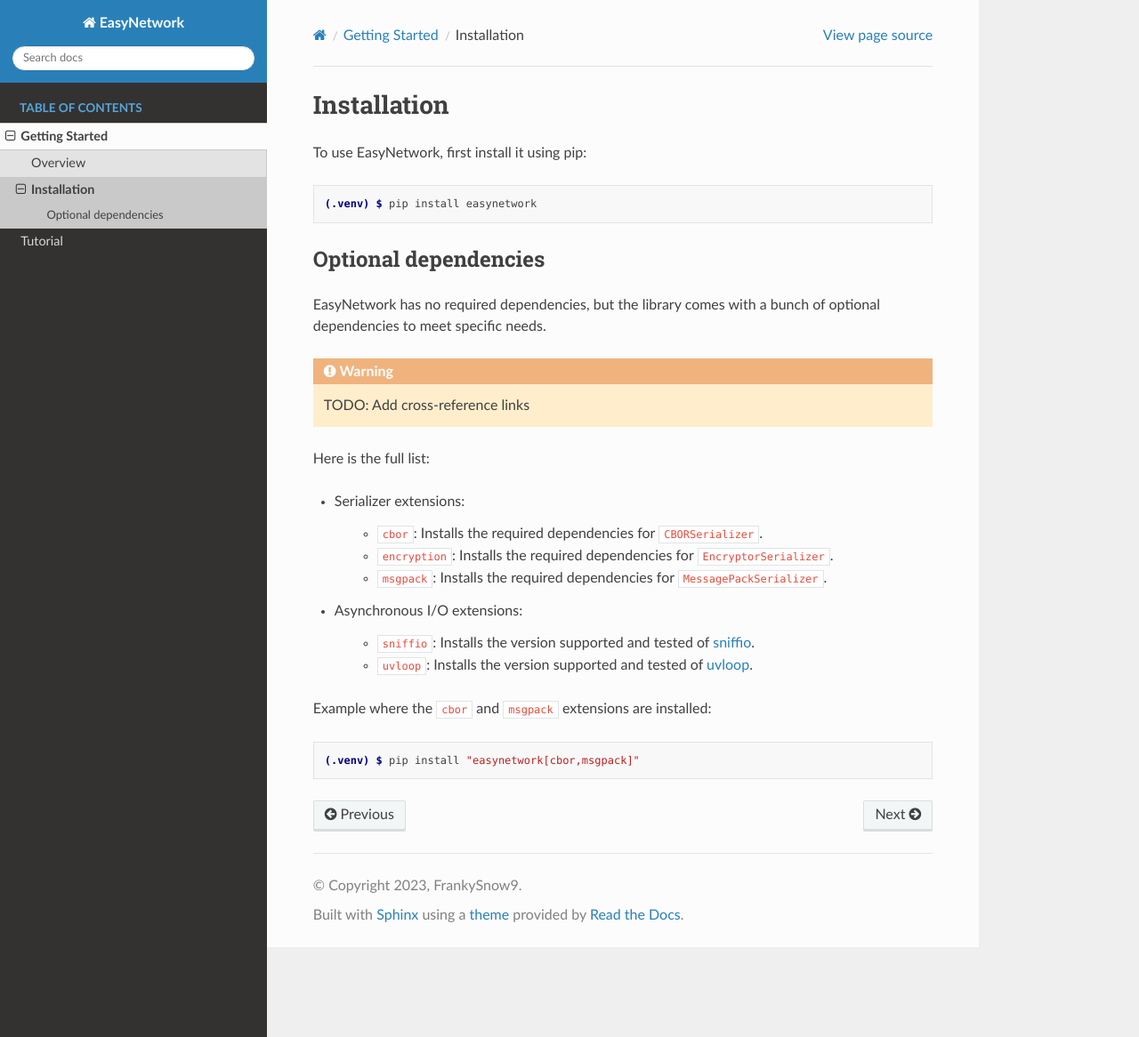
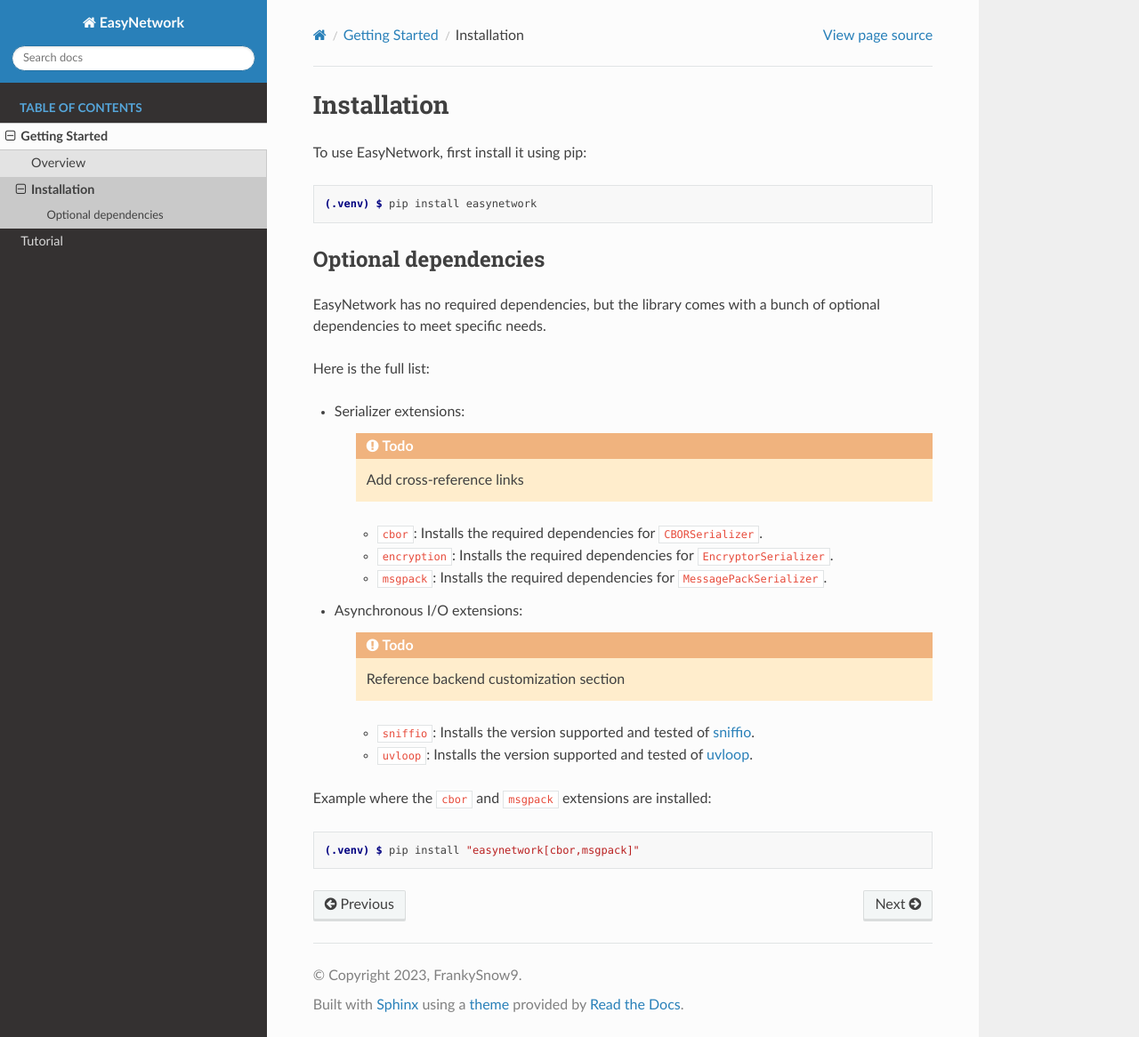
Before and after one commit to francis-clairicia/EasyNetwork, a Sphinx documentation site: the page built from docs/source/quickstart/install.rst, in a window 1280 px wide and 1166 px high. Shown: the whole window at 89% size. Built offline with Sphinx 7.4.7 and the Read the Docs theme 2.0.0, drawn with Linux system fonts in a browser that asks for light colours; some of the changed lines change nothing that is shown.

Commit message:
[DOCS] Use dedicated todo macro

```diff
--- a/docs/source/conf.py
+++ b/docs/source/conf.py
@@ -19,6 +19,7 @@
 extensions = [
     "sphinx.ext.duration",
     "sphinx.ext.intersphinx",
+    "sphinx.ext.todo",
     "sphinx_rtd_theme",
     "sphinx_tabs.tabs",
 ]
@@ -34,6 +35,13 @@
     "python": ("https://docs.python.org/3", None),
 }
 
+
+# -- sphinx.ext.todo configuration -------------------------------------------
+# https://www.sphinx-doc.org/en/master/usage/extensions/todo.html
+
+todo_include_todos = True
+todo_emit_warnings = True
+
 # -- Options for HTML output -------------------------------------------------
 # https://www.sphinx-doc.org/en/master/usage/configuration.html#options-for-html-output
 
--- a/docs/source/quickstart/install.rst
+++ b/docs/source/quickstart/install.rst
@@ -13,13 +13,13 @@
 
 EasyNetwork has no required dependencies, but the library comes with a bunch of optional dependencies to meet specific needs.
 
-.. warning::
-
-   TODO: Add cross-reference links
-
 Here is the full list:
 
 * Serializer extensions:
+
+   .. todo::
+
+      Add cross-reference links
 
    * ``cbor``: Installs the required dependencies for ``CBORSerializer``.
 
@@ -28,6 +28,10 @@
    * ``msgpack``: Installs the required dependencies for ``MessagePackSerializer``.
 
 * Asynchronous I/O extensions:
+
+   .. todo::
+
+      Reference backend customization section
 
    * ``sniffio``: Installs the version supported and tested of `sniffio <https://github.com/python-trio/sniffio>`_.
 
```
